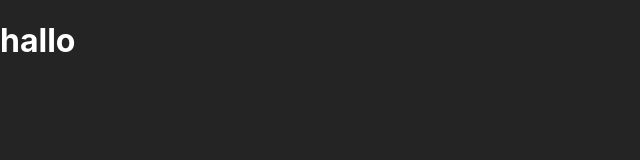
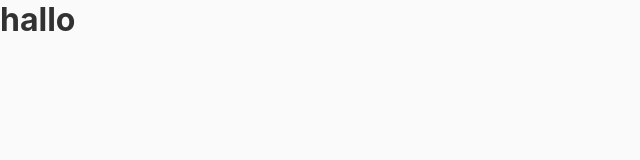
Before and after one commit to WinsDominoes/winscloud-apps, a plain HTML site: page index.html in a window 1280 px wide. Shown: the whole page, without its empty margins (0-640 px from the left). Drawn offline with Linux system fonts and the light colour scheme.

Commit message:
update css

```diff
--- a/assets/css/style.css
+++ b/assets/css/style.css
@@ -1,4 +1,19 @@
 @import url("../fonts/Inter-VariableFont_slnt\,wght.ttf");
+
+:root {
+    color-scheme: light dark;
+
+    --light-bg: #fafafa;
+    --light-color: rgba(0, 0, 0, 0.8);
+
+    --dark-bg: #242424;
+    --dark-color: #ffffff;
+}
+
+* {
+    background-color: light-dark(var(--light-bg), var(--dark-bg));
+    color: light-dark(var(--light-color), var(--dark-color));
+}
 
 html, body {
     font-family: 'Inter', sans-serif;
@@ -7,7 +22,21 @@ html, body {
 
     margin: 0;
     padding: 0;
+}
 
-    background-color: #242424;
-    color: #ffffff;
+h1, h2, h3, h4, h5 {
+    margin: 0;
+    padding: 0;
 }
+
+a {
+    text-decoration: none;
+}
+
+.light {
+    color-scheme: light;
+}
+
+.dark {
+    color-scheme: dark;
+}
```
